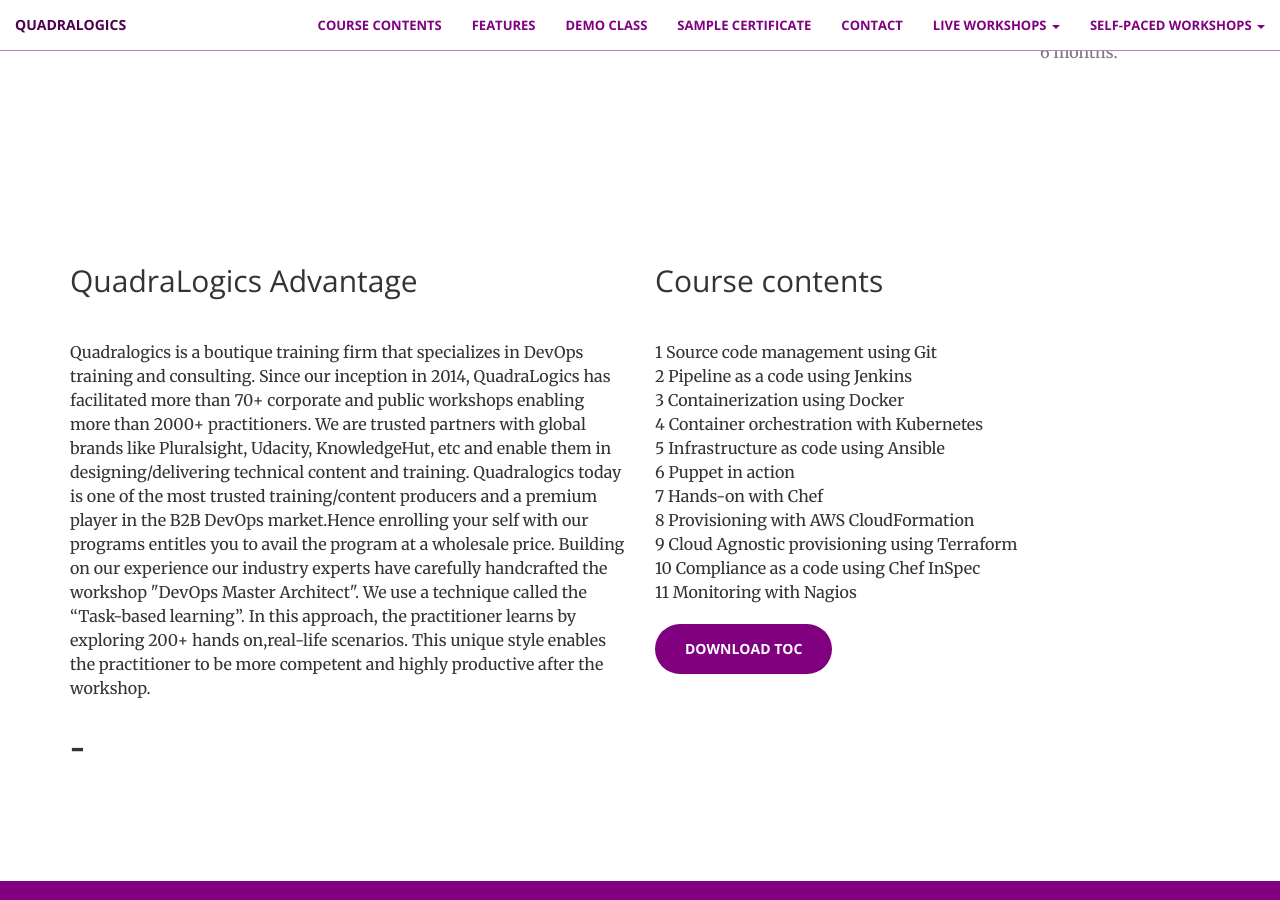
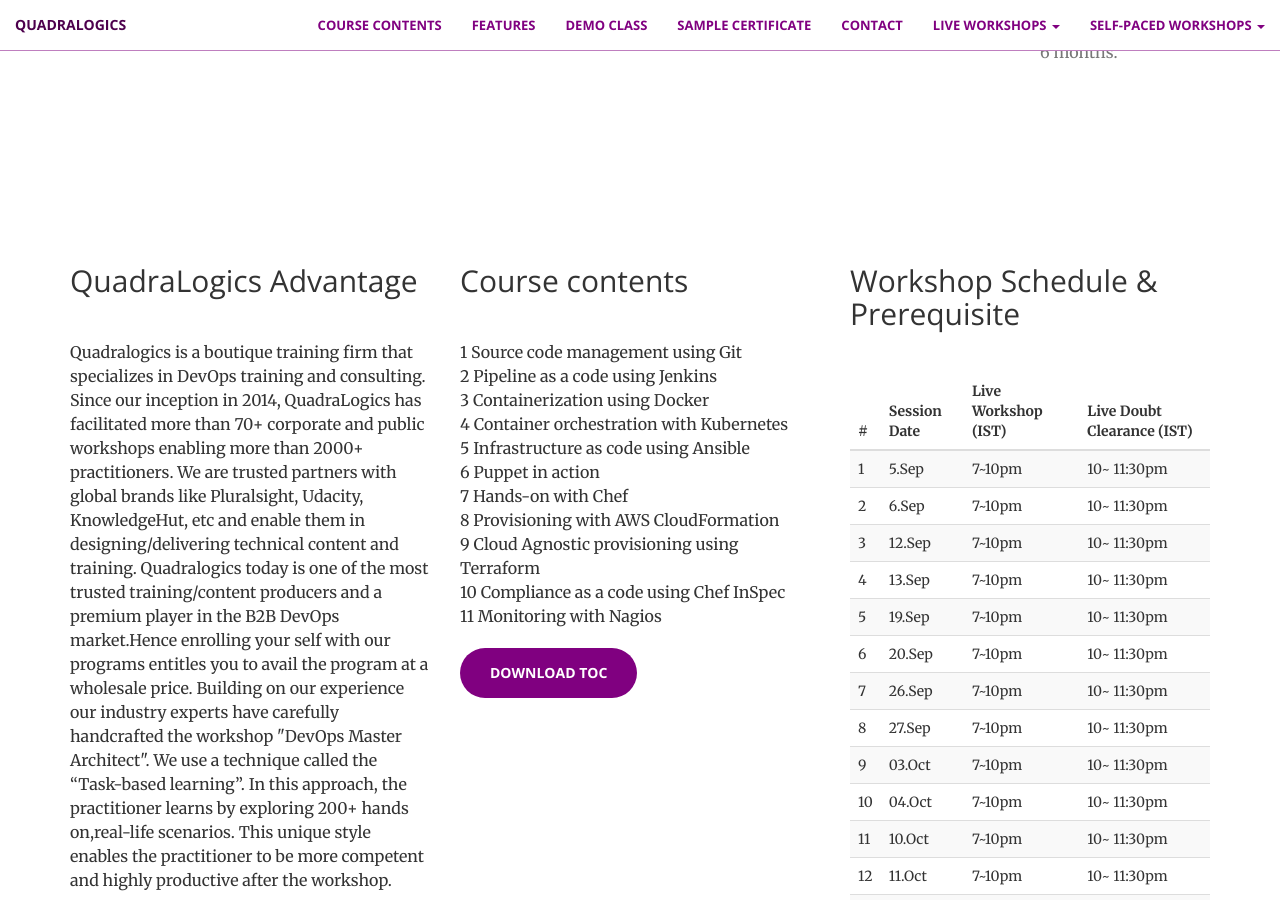
Before and after one commit to QuadraLogics/QuadraLogics.github.io, a Jekyll site: the page built from _training/DevOpsMasterArchitect.md, in a window 1280 px wide and 900 px high, scrolled down 1288 px. Built offline with Jekyll 4.4.1, drawn with Linux system fonts in a browser that asks for light colours; comment, search, counter and statistics services are not loaded; some of the changed text lies outside the part shown.

Commit message:
added schedule

```diff
--- a/_includes/trngTOC.html
+++ b/_includes/trngTOC.html
@@ -1,19 +1,25 @@
 <section  id="about">
     <div class="container">
         <div class="row">
-            <div class="col-lg-6 col-md-6 col-xs-12 col-sm-12 text-left">
+            <div class="col-lg-4 col-md-6 col-xs-12 col-sm-12 text-left">
                 <h2 class="section-heading">{{page.USPH}}</h2>
                 <hr class="light">
                 <p >{{page.USP}}</p>
                 <h1> - </h1>
             </div>
 
-            <div class="col-lg-6 col-md-6 col-xs-12 col-sm-12 text-left">
+            <div class="col-lg-4 col-md-6 col-xs-12 col-sm-12 text-left">
                 <h2 class="section-heading">{{ page.TContentH }}</h2>
                 <hr class="light">
                 <p class="section-heading">{{ page.TContentB }}</p>
                 <a href="{{page.TContentLink}}"  class="btn btn-primary btn-xl" style="background-color:purple; color:white" >Download TOC </a>
             </div>
+            <div class="col-lg-4 col-md-6 col-xs-12 col-sm-12 text-left">
+                <h2 class="section-heading">Workshop Schedule & Prerequisite </h2>
+                <hr class="light">
+                <p class="section-heading">{{ page.content }}</p>
+
+            </div>
         </div>
     </div>
 </section>
--- a/_training/DevOpsMasterArchitect.md
+++ b/_training/DevOpsMasterArchitect.md
@@ -60,3 +60,34 @@
 socialTitle: DevOps Master Workshop
 SocialImage: DMW.png
 ---
+
+
+
+{: .table .table-striped}
+| #        | Session Date     |  Live Workshop (IST) | Live Doubt Clearance  (IST) |
+|-------|--------|-------|--------|
+| 1| 5.Sep | 7~10pm | 10~ 11:30pm|
+| 2| 6.Sep |  7~10pm | 10~ 11:30pm|
+| 3| 12.Sep | 7~10pm | 10~ 11:30pm|
+| 4| 13.Sep |  7~10pm | 10~ 11:30pm|
+| 5| 19.Sep | 7~10pm | 10~ 11:30pm|
+| 6| 20.Sep | 7~10pm | 10~ 11:30pm|
+| 7| 26.Sep | 7~10pm | 10~ 11:30pm|
+| 8| 27.Sep |  7~10pm | 10~ 11:30pm|
+| 9| 03.Oct | 7~10pm | 10~ 11:30pm|
+| 10|04.Oct | 7~10pm | 10~ 11:30pm|
+| 11|10.Oct |7~10pm | 10~ 11:30pm|
+| 12| 11.Oct |7~10pm | 10~ 11:30pm|
+| 13| 17.Oct | 7~10pm | 10~ 11:30pm|
+| 14| 18.Oct | 7~10pm | 10~ 11:30pm|
+| 15| 24.Oct |7~10pm | 10~ 11:30pm|
+| 16| 25.Oct |7~10pm | 10~ 11:30pm|
+
+###### 1.Nov ~ 30.Nov - Capstone Project , 3 hrs 1X1 Mentoring
+
+#### Prerequisite
+
+1. Knowledge of Basic Linux systems commands
+2. No prior Developing/scripting skill is need by the Trainee must have to will to learn and code along with with the trainer
+3. An SSH terminal to access VM's in the cloud
+4. The trainee would be asked to create their VM in their desired cloud provider hence an SSH terminal to access VM's in the cloud is needed.
```
Also changed, not shown: _selfpacetraining/DevOpsMasterArchitect.md (+8 -0 lines), _training/Ansible.md (+13 -0 lines), _training/DockerK8.md (+14 -0 lines).
